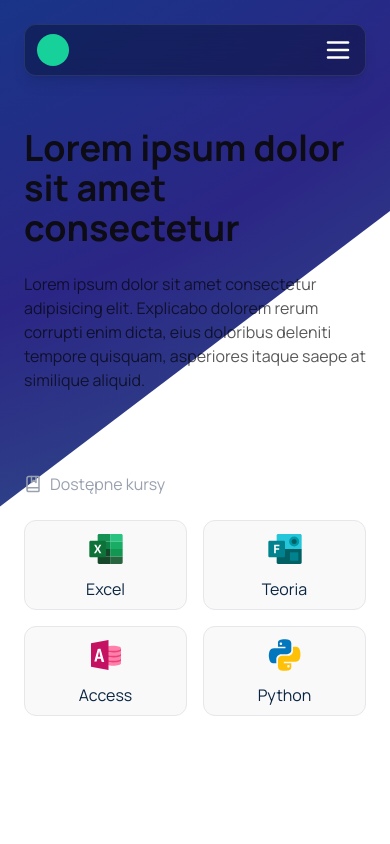
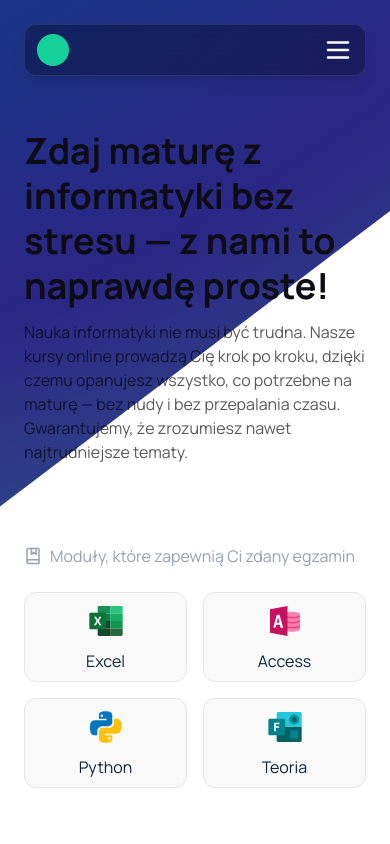
Before and after one commit to kxGeou/EducationPlatf, a React (Vite) app: page / in a window 390 px wide. Shown: the top 844 px of the page. Built offline with nearby package versions, Linux system fonts and the light colour scheme; no server answers; the database is empty.

Commit message:
Update homepage hero text and course module labels
Replaces placeholder text in the Hero component with new Polish copy focused on stress-free IT exam preparation. Updates the course module order in CourseListHero and changes the Home page section label to better reflect the available modules.

```diff
--- a/src/components/homepage/CourseListHero.jsx
+++ b/src/components/homepage/CourseListHero.jsx
@@ -10,17 +10,19 @@ function CourseListHero() {
       icon: Excel,
     },
     {
+      label: "Access",
+      icon: Access,
+    },
+     {
+      label: "Python",
+      icon: Python,
+    },
+    {
       label: "Teoria",
       icon: Forms,
     },
-    {
-      label: "Access",
-      icon: Access,
-    },
-    {
-      label: "Python",
-      icon: Python,
-    },
+
+
   ];
 
   return (
--- a/src/components/homepage/Hero.jsx
+++ b/src/components/homepage/Hero.jsx
@@ -37,17 +37,15 @@ function Hero() {
       className="flex flex-col gap-5 z-8 w-full px-6 mt-32"
     >
       <div className="flex items-center justify-between gap-20">
-        <div className="flex flex-col gap-6">
+        <div className="flex flex-col gap-3 lg:gap-6">
           <h2
-            className="font-bold text-4xl leading-[40px] text-darkerBlack md:text-7xl lg:leading-[100px] lg:text-8xl md:leading-[80px] w-full max-w-[400px] md:max-w-[750px] lg:max-w-[700px] lg:font-extrabold"
+            className="font-bold text-4xl text-darkerBlack lg:text-6xl  leading-[45px] w-full max-w-[400px] lg:leading-[65px] md:max-w-[750px] lg:max-w-[700px] lg:font-extrabold"
           >
-            Lorem ipsum dolor sit amet consectetur
+            Zdaj maturę z informatyki bez stresu — z nami to naprawdę proste!
           </h2>
 
           <Description textColor={"text-textBlack"}>
-            Lorem ipsum dolor sit amet consectetur adipisicing elit. Explicabo
-            dolorem rerum corrupti enim dicta, eius doloribus deleniti tempore
-            quisquam, asperiores itaque saepe at similique aliquid.
+          Nauka informatyki nie musi być trudna. Nasze kursy online prowadzą Cię krok po kroku, dzięki czemu opanujesz wszystko, co potrzebne na maturę — bez nudy i bez przepalania czasu. Gwarantujemy, że zrozumiesz nawet najtrudniejsze tematy.
           </Description>
         </div>
 
--- a/src/pages/Home.jsx
+++ b/src/pages/Home.jsx
@@ -30,7 +30,7 @@ function App() {
       </div>
       <Hero></Hero>
       <p className="flex gap-2 items-center w-full px-6 mt-20 mb-6 text-gray-400">
-        <BookMarked size={18} className="text-gray-400"></BookMarked>Dostępne kursy
+        <BookMarked size={18} className="text-gray-400"></BookMarked>Moduły, które zapewnią Ci zdany egzamin
       </p>
       <CourseListHero></CourseListHero>
 
```
